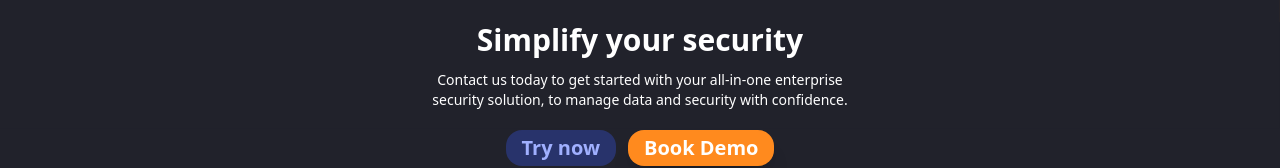
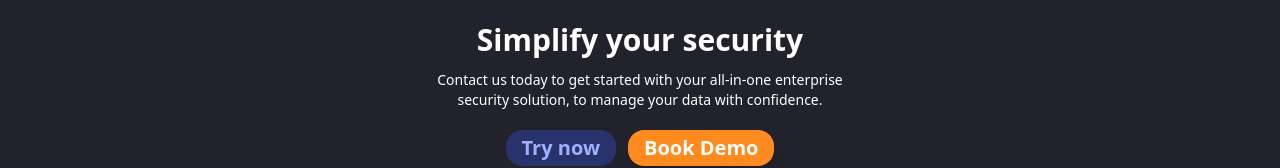
Before and after one commit to proctorinc/CyberGuard, an Angular app: page / in a window 1280 px wide. Shown: the part 4029-4197 px from the top of the page. Built offline with nearby package versions, Linux system fonts and the light colour scheme.

Commit message:
Fixed text in footer

```diff
--- a/src/app/components/nav/footer/footer.component.html
+++ b/src/app/components/nav/footer/footer.component.html
@@ -6,7 +6,7 @@
       <h2 class="font-extrabold text-3xl">Simplify your security</h2>
       <p class="font-light text-sm text-gray-200">
         Contact us today to get started with your all-in-one enterprise security
-        solution, to manage data and security with confidence.
+        solution, to manage your data with confidence.
       </p>
     </div>
     <div class="flex z-10 gap-3">
```
